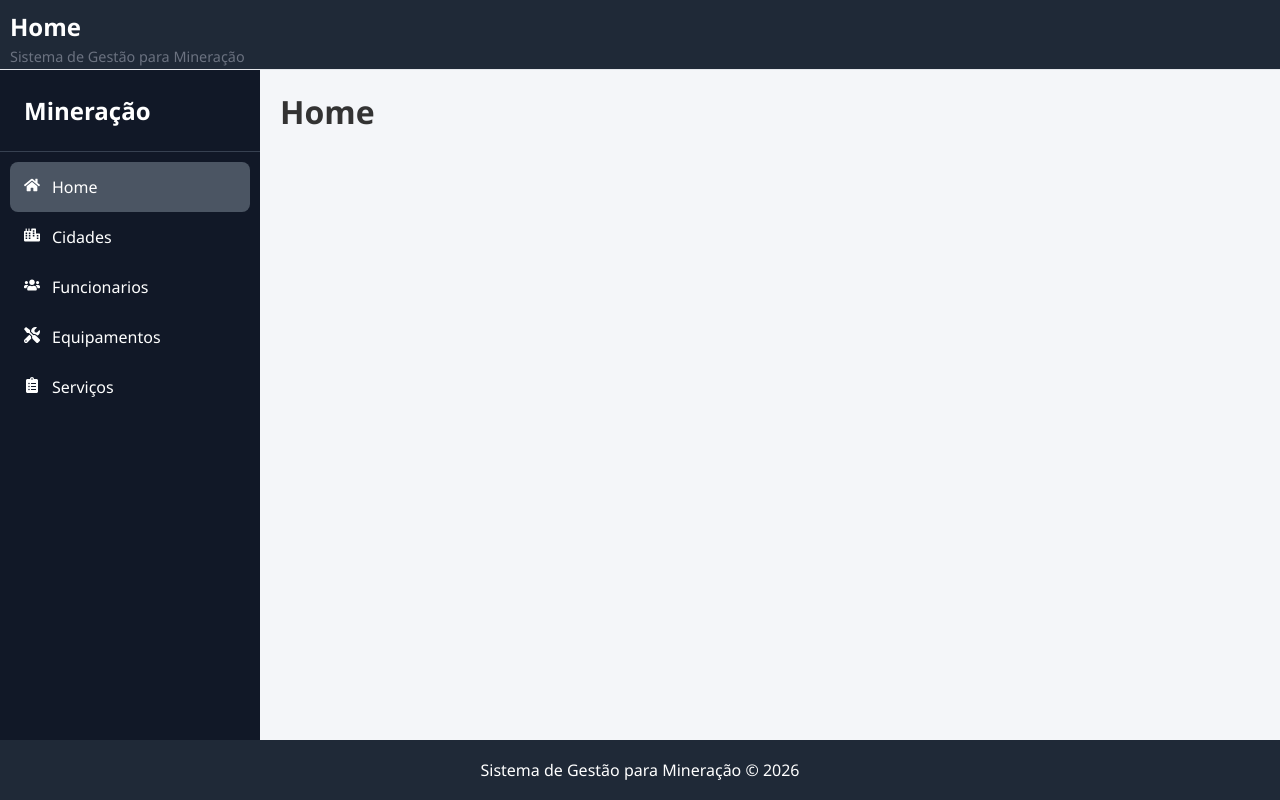
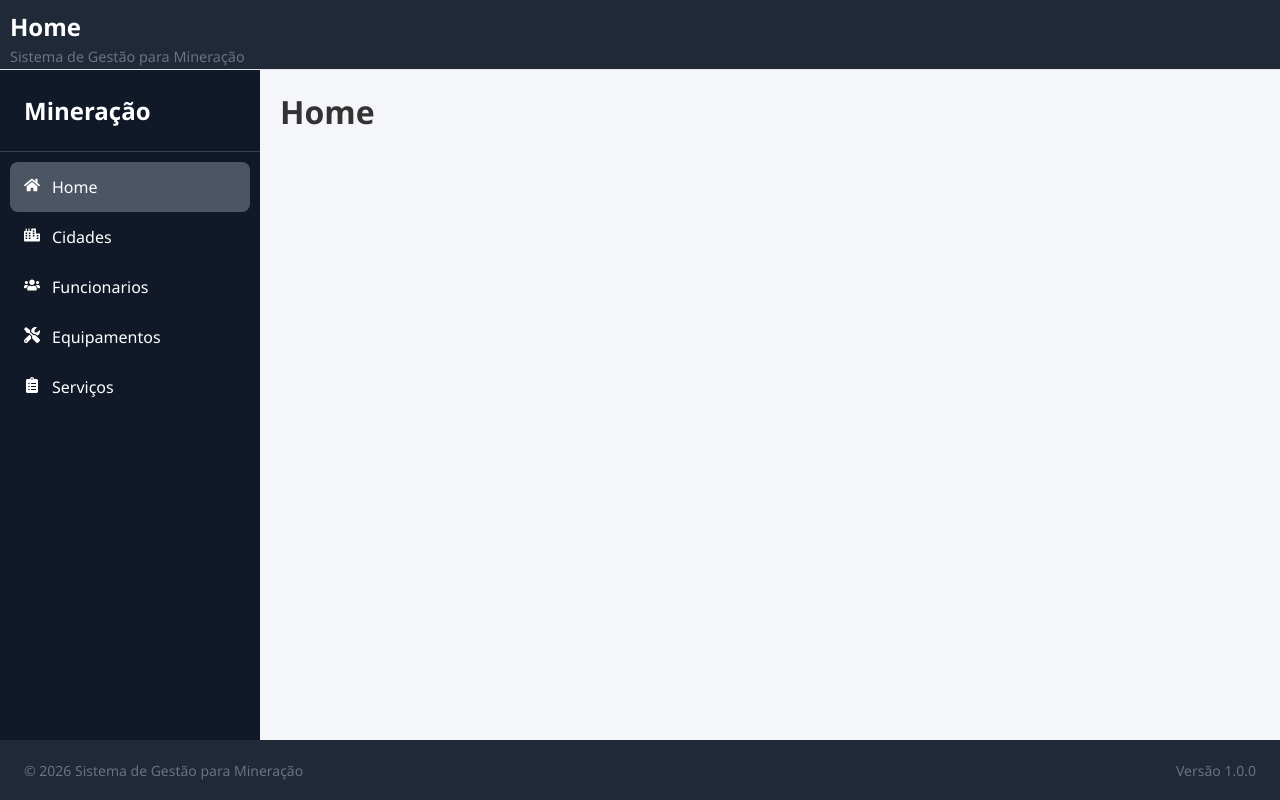
Before and after one commit to pedroolivsz/sistema-mineradora, a React (Vite) app: page / in a window 1280 px wide. Built offline with nearby package versions, Linux system fonts and the light colour scheme.

Commit message:
feat: create institutional footer component

```diff
--- a/src/components/footer/index.jsx
+++ b/src/components/footer/index.jsx
@@ -1,9 +1,18 @@
 import "./style.css"
 
 function Footer() {
+    const currentYear = new Date().getFullYear();
+
     return (
         <footer className="footer">
-            Sistema de Gestão para Mineração © 2026
+            <div className="footer-content">
+                <span>© {currentYear} Sistema de Gestão para Mineração</span>
+                <span>
+                    Versão 1.0.0
+                </span>
+            </div>
+
+
         </footer>
     );
 }
--- a/src/components/footer/style.css
+++ b/src/components/footer/style.css
@@ -8,3 +8,16 @@
     justify-content: center;
     align-items: center;
 }
+
+.footer-content {
+    width: 100%;
+
+    display: flex;
+    justify-content: space-between;
+    align-items: center;
+
+    padding: 0 24px;
+
+    font-size: 0.875rem;
+    color: #6b7280;
+}
```
